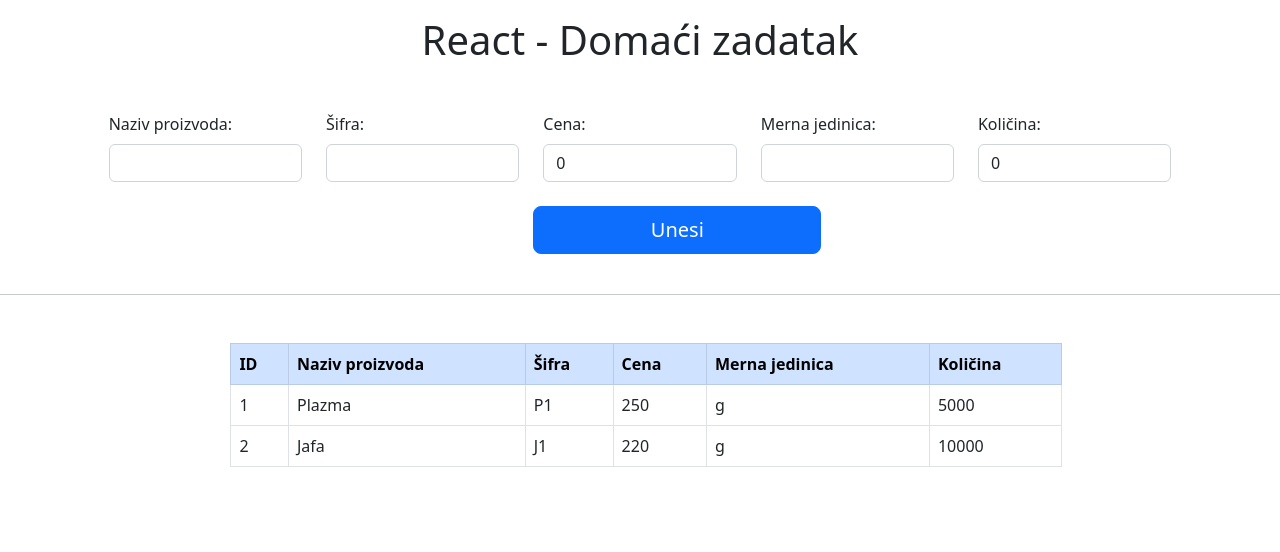
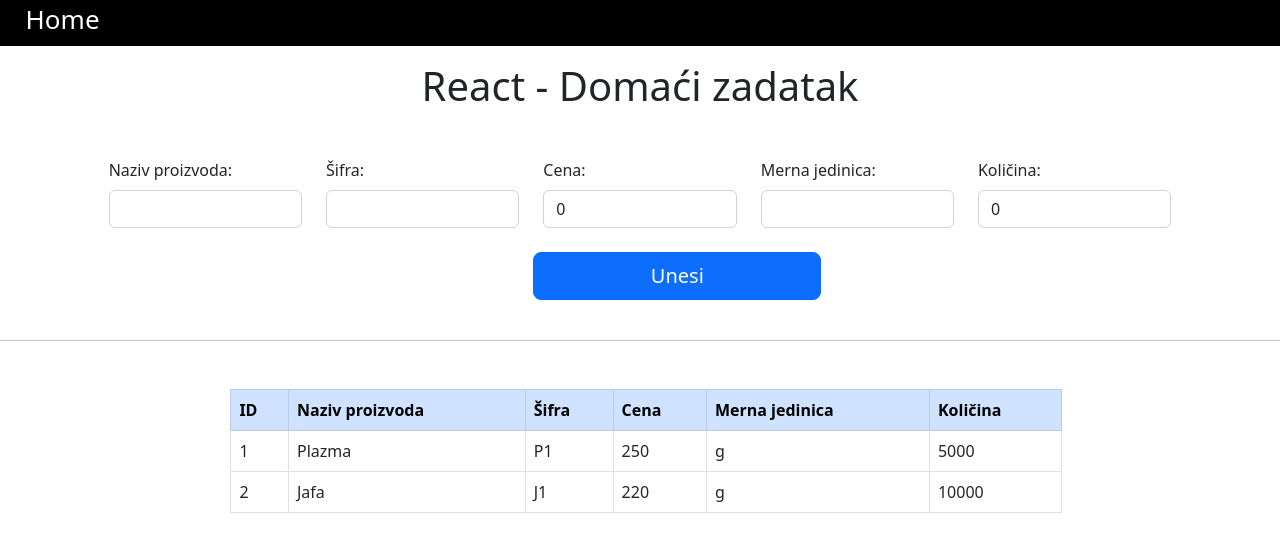
Before and after one commit to kosta39/iteh-react-zalihe, a React (Create React App) app: page / in a window 1280 px wide. Shown: the top 552 px of the page. Built offline with nearby package versions, Linux system fonts and the light colour scheme.

Commit message:
Rutiranje i navigacioni meni

```diff
--- a/package.json
+++ b/package.json
@@ -9,6 +9,7 @@
     "bootstrap": "^5.2.3",
     "react": "^18.2.0",
     "react-dom": "^18.2.0",
+    "react-router-dom": "^6.10.0",
     "react-scripts": "5.0.1",
     "web-vitals": "^2.1.4"
   },
--- a/src/App.css
+++ b/src/App.css
@@ -11,3 +11,19 @@
   width: 65%;
   margin-left: 18%;
 }
+
+.nav {
+  background-color: black;
+  height: 2.9rem;
+}
+
+.nav a {
+  font-size: 26px;
+  margin-left: 2%;
+  text-decoration: none;
+  color: white;
+}
+
+.nav a:hover {
+  color: white;
+}
--- a/src/App.js
+++ b/src/App.js
@@ -1,11 +1,15 @@
-import logo from './logo.svg';
 import './App.css';
+import { BrowserRouter as Router, Routes, Route } from 'react-router-dom';
 import Home from './page/Home';
 
 function App() {
   return (
     <div className="App">
-      <Home />
+      <Router>
+        <Routes>
+          <Route path="/" element={<Home />} />
+        </Routes>
+      </Router>
     </div>
   );
 }
--- /dev/null
+++ b/src/component/Nav.jsx
@@ -0,0 +1,11 @@
+import { Link } from 'react-router-dom'
+
+function Nav() {
+    return (
+        <div className="nav">
+            <Link to={"/"}>Home</Link>
+        </div>
+    )
+}
+
+export default Nav;
--- a/src/page/Home.jsx
+++ b/src/page/Home.jsx
@@ -1,5 +1,6 @@
 import { useState } from 'react';
 import ZaliheTbl from '../component/ZaliheTbl';
+import Nav from '../component/Nav';
 
 function Home() {
 
@@ -52,6 +53,9 @@ function Home() {
 
     return (
         <div>
+
+            <Nav />
+
             <h1 className="mt-3 text-center">React - Domaći zadatak</h1>
 
             <div className="row mt-5">
```
Also changed, not shown: 1 other file (tests, documents, lock files or other folders).
